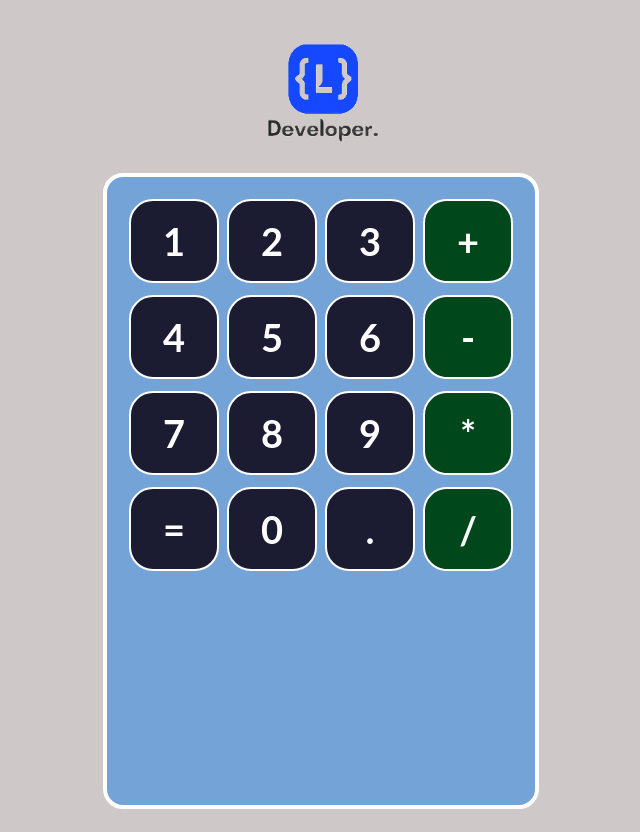
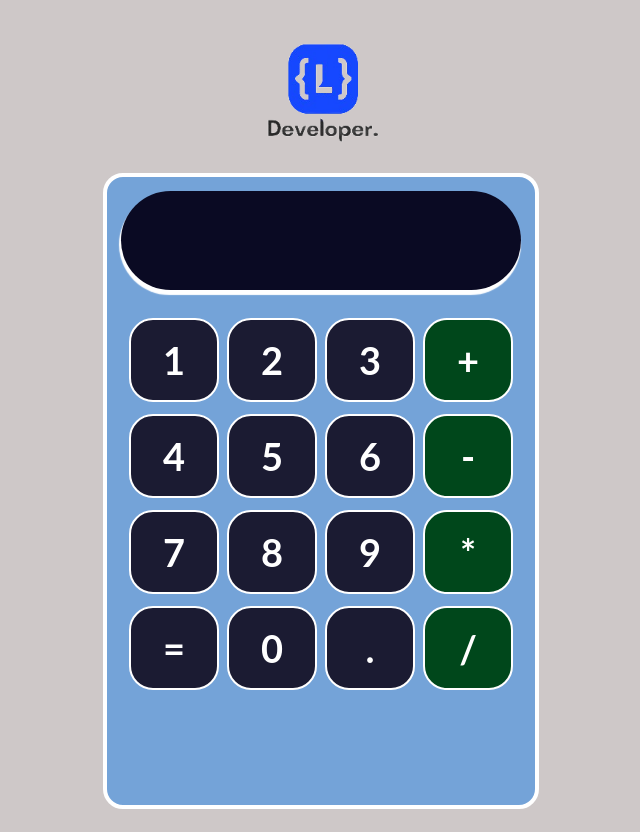
Before and after one commit to LuisChicaizaDev/calculadora-react, a React (Create React App) app: page / in a window 1280 px wide. Shown: the whole page, without its empty margins (319-959 px from the left). Built offline with nearby package versions, Linux system fonts and the light colour scheme.

Commit message:
feat: pantalla para mostrar el resultado

```diff
--- a/src/App.js
+++ b/src/App.js
@@ -1,6 +1,7 @@
 import './App.css';
 import logoLuis from './img/logo-luis-developer.png';
 import Button from './components/Button';
+import Display from './components/Display';
 
 // Componente Button con props.children
 function App() {
@@ -14,6 +15,9 @@
       </div>
 
       <div className='contenedor-calculadora'>
+
+        <Display />
+
         <div className='row'>
           <Button>1</Button>
           <Button>2</Button>
--- /dev/null
+++ b/src/components/Display.jsx
@@ -0,0 +1,14 @@
+import React from "react";
+import '../stylesheets/display.css';
+
+/* Podemos definir los componentes tambien como funciones
+* flecha en una variable que retornará la estructura del componente
+*/
+
+const Display = ({ input }) => (
+  <div className="input">
+    { input }
+  </div>
+);
+
+export default Display;
--- /dev/null
+++ b/src/stylesheets/display.css
@@ -0,0 +1,14 @@
+.input{
+    height: 75px;
+    border-radius: 50px;
+    margin-bottom: 24px;
+    display: flex;
+    justify-content: flex-end;
+    align-items: center;
+    font-weight: bold;
+    font-size: 30px;
+    background-color: #0a0a23;
+    color: #fff;
+    padding: 12px 30px 12px 12px;
+    box-shadow: -1px 4px 1px 1px #fff;
+}
```
